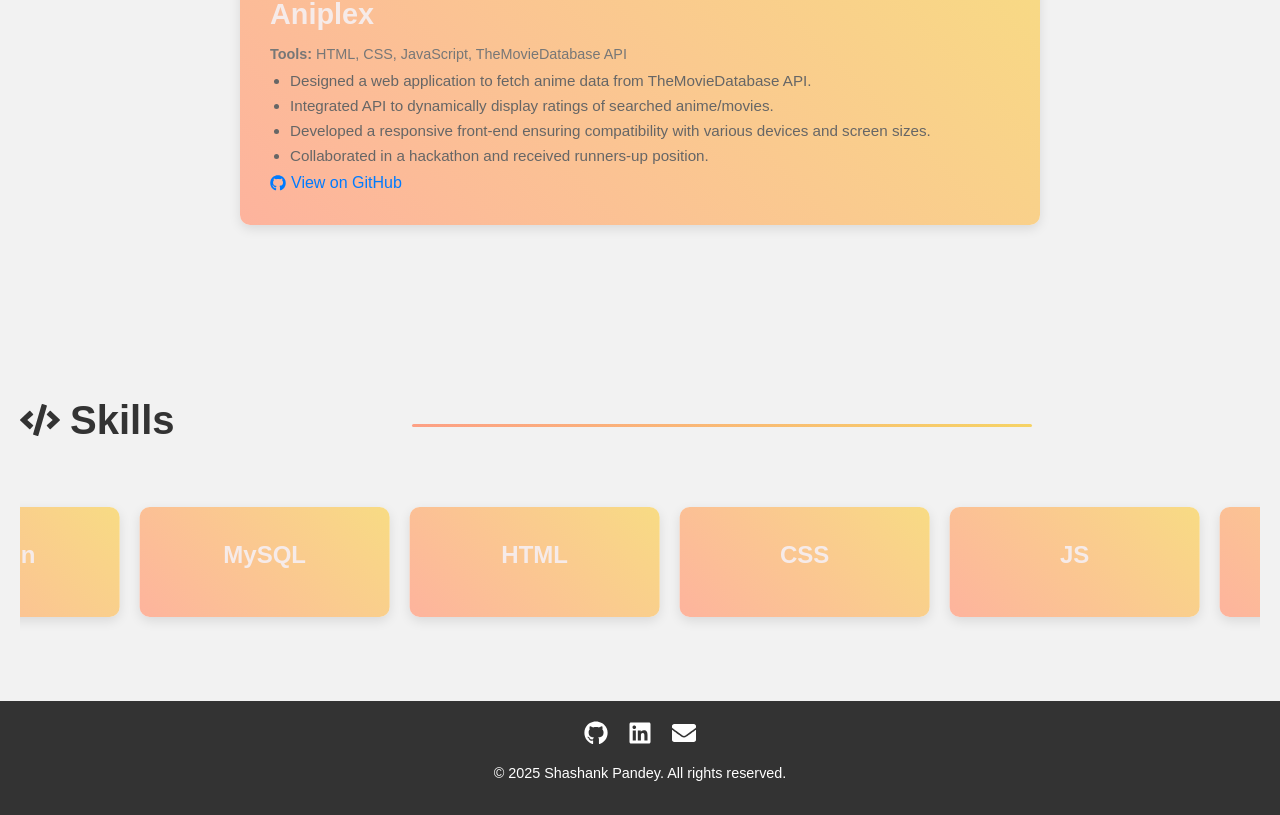
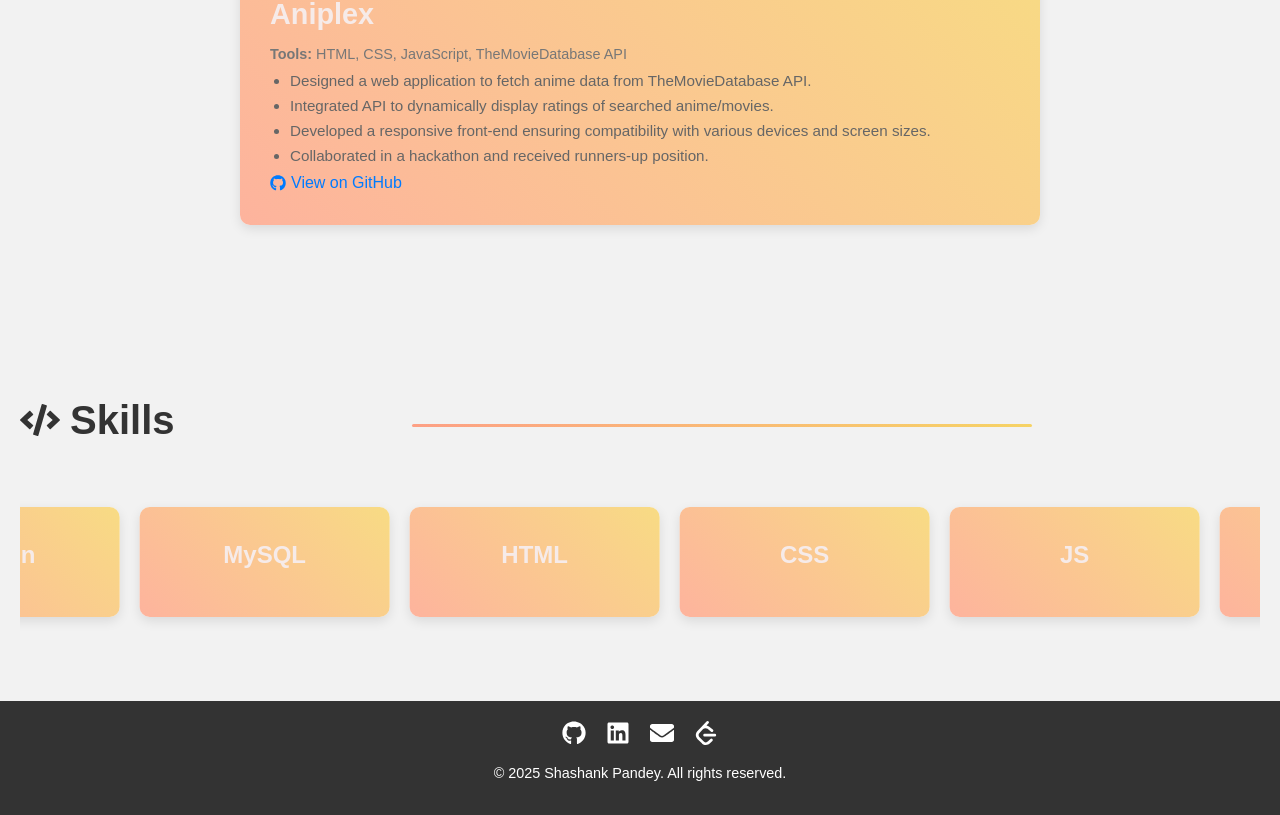
Before and after one commit to shashank23-10/Shashank-Portfolio, a React (Create React App) app in the folder portfolio-frontend/: page / in a window 1280 px wide. Shown: the part 3593-4408 px from the top of the page. Built offline with nearby package versions, Linux system fonts and the light colour scheme.

Commit message:
Update 1.0.5

```diff
--- a/portfolio-frontend/src/components/Footer.js
+++ b/portfolio-frontend/src/components/Footer.js
@@ -1,6 +1,7 @@
 import React from 'react';
 import './Footer.css';
 import { FaGithub, FaLinkedin, FaEnvelope } from 'react-icons/fa';
+import { SiLeetcode } from 'react-icons/si';
 
 const Footer = () => {
   return (
@@ -9,6 +10,8 @@
         <a href="https://github.com/shashank23-10" target="_blank" rel="noopener noreferrer"><FaGithub /></a>
         <a href="https://www.linkedin.com/in/shashank2310/" target="_blank" rel="noopener noreferrer"><FaLinkedin /></a>
         <a href="mailto:shashankpandey2001@gmail.com"><FaEnvelope /></a>
+        <a href="https://leetcode.com/u/Dc0dER/" target="_blank" rel="noopener noreferrer"><SiLeetcode />
+                    </a>
       </div>
       <p>© {new Date().getFullYear()} Shashank Pandey. All rights reserved.</p>
     </footer>
```
